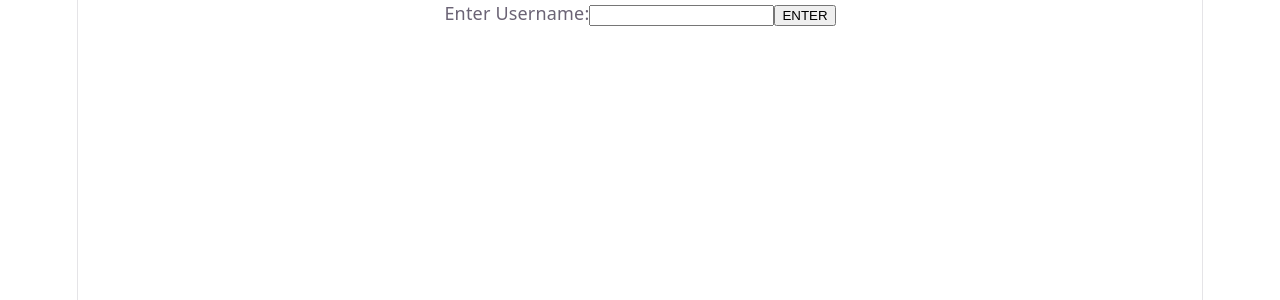
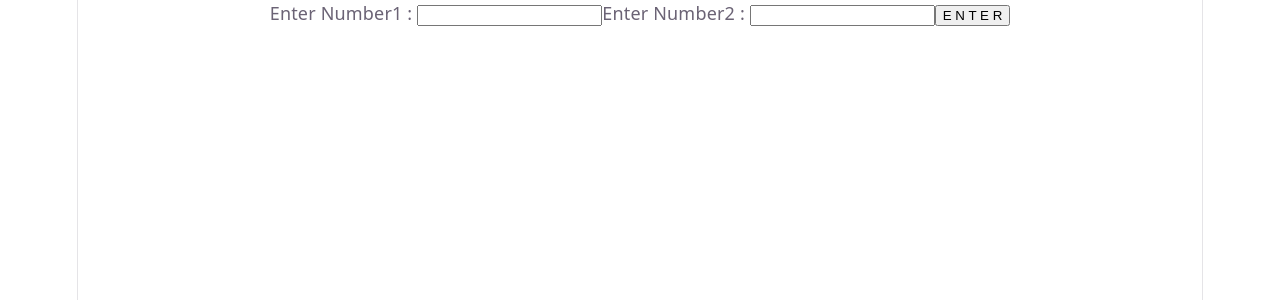
Before and after one commit to guptaprince07/Front_End_Engineering_G13, a React app in the folder React_projects/myapp/: page / in a window 1280 px wide. Shown: the top 300 px of the page. Built offline with nearby package versions, Linux system fonts and the light colour scheme; the HTML template or start-up script is replaced by a standard one.

Commit message:
addition assignment function

```diff
--- a/React_projects/myapp/src/App.jsx
+++ b/React_projects/myapp/src/App.jsx
@@ -1,8 +1,8 @@
 // import Navbar from "./components/Navbar"
 // import './app.css'
 //import image1 from './assets/images/image1.jpg'
-
-import Welcome from "./components/Welcome"
+//import Welcome from "./components/Welcome"
+import Add from "./components/Add"
 
 function App() {
   return (
@@ -10,7 +10,8 @@ function App() {
     {/* <Navbar>
      </Navbar>  */}
      {/* <img src="/public/images/image1.jpg" alt='image1'/> */}
-     <Welcome></Welcome>
+     {/* <Welcome></Welcome> */}
+     <Add></Add>
     </>
   )
 }
--- /dev/null
+++ b/React_projects/myapp/src/components/Add.jsx
@@ -0,0 +1,25 @@
+import React from 'react'
+
+function Welcome() {
+    function show(){
+
+         let val1 = document.getElementById('num1').value;
+        let val2 = document.getElementById('num2').value;
+
+        let sum = Number(val1) + Number(val2);
+        document.getElementById('showMsg').innerText = `Result: ${sum}`
+    }
+
+
+  return (
+    <div>
+        Enter Number1 : <input type ='number' id = 'num1'/>
+        Enter Number2 : <input type='number' id = 'num2'/>
+        <button onClick={show}>E N T E R</button>
+        <h1 id = 'showMsg'></h1>
+
+    </div>
+  )
+}
+
+export default Welcome
```
